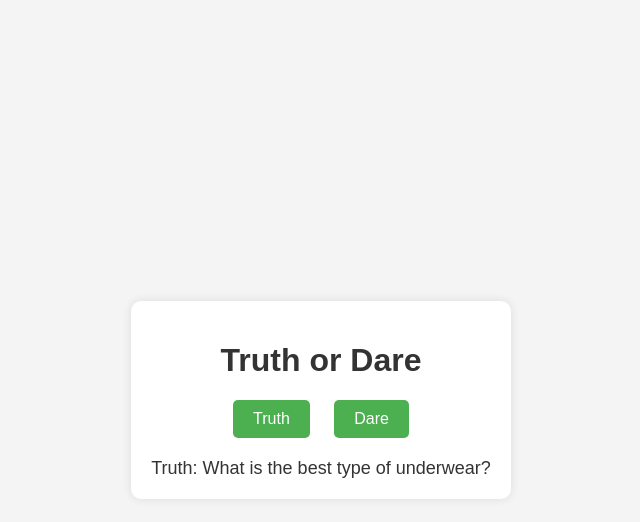
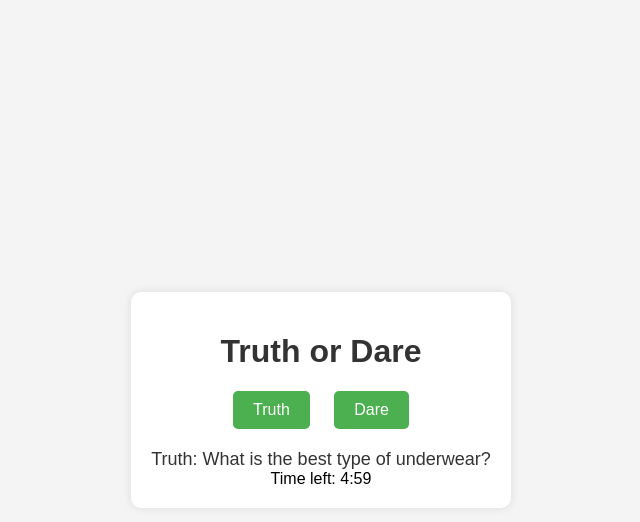
Before and after one commit to quangnhat23/TruthOrDare.github.io, a plain HTML site: page index.html in a window 1280 px wide. Both pictures are taken after a click on the button "Truth". Shown: the whole page, without its empty margins (319-959 px from the left). Drawn offline with Linux system fonts and the light colour scheme.

Commit message:
Add timer for the game

```diff
--- a/index.html
+++ b/index.html
@@ -14,6 +14,7 @@
             <button id="dare-btn" class="btn">Dare</button>
         </div>
         <div id="result" class="result"></div>
+        <div id="timer" class="timer">Time left: 5:00</div>
     </div>
     <script src="script.js"></script>
 </body>
--- a/script.js
+++ b/script.js
@@ -2,6 +2,7 @@ document.addEventListener('DOMContentLoaded', () => {
     const truthBtn = document.getElementById('truth-btn');
     const dareBtn = document.getElementById('dare-btn');
     const resultDiv = document.getElementById('result');
+    const timerDiv = document.getElementById('timer');
 
     const truths = [
         "What is your biggest fear?",
@@ -25,13 +26,34 @@ document.addEventListener('DOMContentLoaded', () => {
         "Open your Instagram or Facebook and like each of your ex's posts"
     ];
 
+
+    let countdown;
+    const timeLimit = 300; // 5 minutes in seconds
+
     truthBtn.addEventListener('click', () => {
+        startTimer(timeLimit);
         const randomTruth = truths[Math.floor(Math.random() * truths.length)];
         resultDiv.textContent = `Truth: ${randomTruth}`;
     });
 
     dareBtn.addEventListener('click', () => {
+        startTimer(timeLimit);
         const randomDare = dares[Math.floor(Math.random() * dares.length)];
         resultDiv.textContent = `Dare: ${randomDare}`;
     });
+
+    function startTimer(duration) {
+        clearInterval(countdown);
+        let timeRemaining = duration;
+        countdown = setInterval(() => {
+            const minutes = Math.floor(timeRemaining / 60);
+            const seconds = timeRemaining % 60;
+            timerDiv.textContent = `Time left: ${minutes}:${seconds < 10 ? '0' : ''}${seconds}`;
+            if (timeRemaining <= 0) {
+                clearInterval(countdown);
+                resultDiv.textContent = "Time's up! Next player's turn.";
+            }
+            timeRemaining--;
+        }, 1000);
+    }
 });
```
